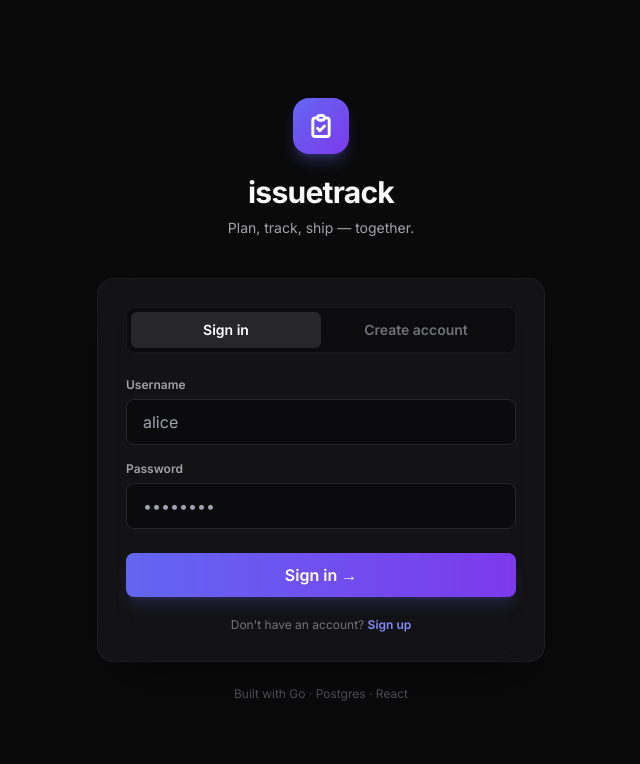
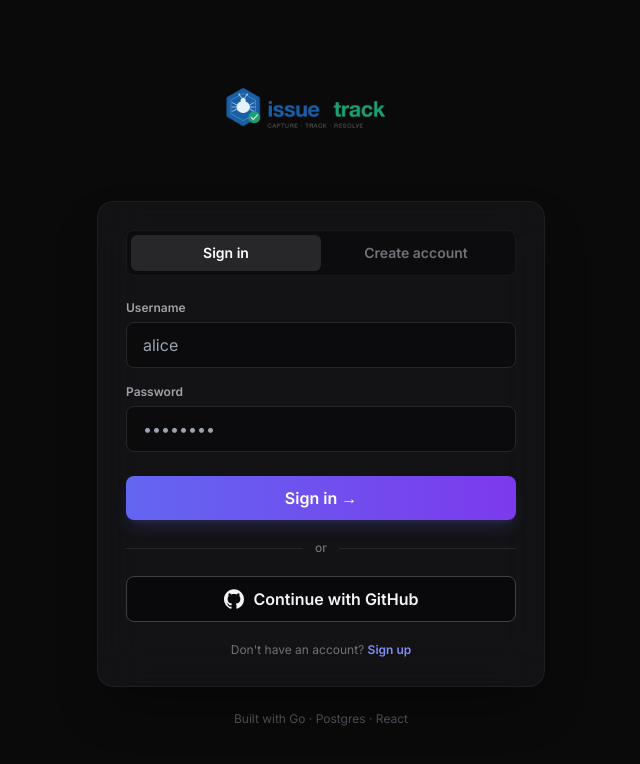
Before and after one commit to jahanzebmalick/issue_track-frontend, a React (Vite) app: page / in a window 1280 px wide. Shown: the top 764 px of the page, without its empty margins (319-959 px from the left). Built offline with nearby package versions, Linux system fonts and the light colour scheme; no server answers.

Commit message:
github login button + /me detection + logo

```diff
--- a/src/App.jsx
+++ b/src/App.jsx
@@ -1,12 +1,29 @@
-import { useState } from 'react'
+import { useEffect, useState } from 'react'
 import Auth from './pages/Auth'
 import Projects from './pages/Projects'
 import Project from './pages/Project'
 import Issue from './pages/Issue'
+import { api } from './lib/api'
 
 export default function App() {
   const [username, setUsername] = useState(() => localStorage.getItem('username') || null)
   const [view, setView] = useState({ name: 'projects' })
+  const [checking, setChecking] = useState(true)
+
+  useEffect(() => {
+    api.me()
+      .then((r) => r.ok ? r.json() : null)
+      .then((me) => {
+        if (me?.username) {
+          localStorage.setItem('username', me.username)
+          setUsername(me.username)
+        } else {
+          localStorage.removeItem('username')
+          setUsername(null)
+        }
+      })
+      .finally(() => setChecking(false))
+  }, [])
 
   const onAuth = (u) => {
     localStorage.setItem('username', u)
@@ -16,6 +33,14 @@ export default function App() {
   const onLogout = () => {
     localStorage.removeItem('username')
     setUsername(null)
+  }
+
+  if (checking) {
+    return (
+      <div className="min-h-screen flex items-center justify-center">
+        <div className="w-8 h-8 border-2 border-zinc-700 border-t-indigo-500 rounded-full animate-spin" />
+      </div>
+    )
   }
 
   if (!username) return <Auth onAuth={onAuth} />
--- a/src/pages/Auth.jsx
+++ b/src/pages/Auth.jsx
@@ -1,5 +1,9 @@
 import { useState } from 'react'
 import { api } from '../lib/api'
+
+const API_HOST = location.hostname === 'localhost'
+  ? 'http://localhost:8080'
+  : 'https://issuetrack-api.onrender.com'
 
 export default function Auth({ onAuth }) {
   const [mode, setMode] = useState('login')
@@ -34,14 +38,12 @@ export default function Auth({ onAuth }) {
   return (
     <div className="min-h-screen flex items-center justify-center px-6">
       <div className="w-full max-w-md">
-        <div className="text-center mb-10 slide-in">
-          <div className="inline-flex items-center justify-center w-14 h-14 rounded-2xl bg-gradient-to-br from-indigo-500 to-violet-600 shadow-lg shadow-indigo-500/30 mb-5">
-            <svg className="w-7 h-7 text-white" fill="none" viewBox="0 0 24 24" stroke="currentColor" strokeWidth={2.5}>
-              <path strokeLinecap="round" strokeLinejoin="round" d="M9 5H7a2 2 0 00-2 2v12a2 2 0 002 2h10a2 2 0 002-2V7a2 2 0 00-2-2h-2M9 5a2 2 0 002 2h2a2 2 0 002-2M9 5a2 2 0 012-2h2a2 2 0 012 2m-6 9l2 2 4-4" />
-            </svg>
-          </div>
-          <h1 className="text-3xl font-bold tracking-tight text-zinc-50">issuetrack</h1>
-          <p className="text-zinc-400 text-sm mt-2">Plan, track, ship — together.</p>
+        <div className="text-center mb-8 slide-in">
+          <img
+            src="/issuetrack_logo.png"
+            alt="issuetrack"
+            className="mx-auto h-24 w-auto object-contain"
+          />
         </div>
 
         <form onSubmit={submit} className="bg-zinc-900/70 border border-zinc-800/60 rounded-2xl p-7 backdrop-blur-xl shadow-2xl shadow-black/40 slide-in">
@@ -100,6 +102,22 @@ export default function Auth({ onAuth }) {
             {busy ? 'Please wait…' : mode === 'login' ? 'Sign in →' : 'Create account →'}
           </button>
 
+          <div className="flex items-center gap-3 my-5">
+            <div className="flex-1 h-px bg-zinc-800" />
+            <span className="text-xs text-zinc-500 font-medium">or</span>
+            <div className="flex-1 h-px bg-zinc-800" />
+          </div>
+
+          <a
+            href={`${API_HOST}/api/auth/github/login`}
+            className="w-full flex items-center justify-center gap-2.5 bg-zinc-950 hover:bg-zinc-800 border border-zinc-700 text-zinc-100 font-semibold py-2.5 rounded-lg transition"
+          >
+            <svg className="w-5 h-5" fill="currentColor" viewBox="0 0 24 24">
+              <path d="M12 .297c-6.63 0-12 5.373-12 12 0 5.303 3.438 9.8 8.205 11.385.6.113.82-.258.82-.577 0-.285-.01-1.04-.015-2.04-3.338.724-4.042-1.61-4.042-1.61C4.422 18.07 3.633 17.7 3.633 17.7c-1.087-.744.084-.729.084-.729 1.205.084 1.838 1.236 1.838 1.236 1.07 1.835 2.809 1.305 3.495.998.108-.776.417-1.305.76-1.605-2.665-.3-5.466-1.332-5.466-5.93 0-1.31.465-2.38 1.235-3.22-.135-.303-.54-1.523.105-3.176 0 0 1.005-.322 3.3 1.23.96-.267 1.98-.399 3-.405 1.02.006 2.04.138 3 .405 2.28-1.552 3.285-1.23 3.285-1.23.645 1.653.24 2.873.12 3.176.765.84 1.23 1.91 1.23 3.22 0 4.61-2.805 5.625-5.475 5.92.42.36.81 1.096.81 2.22 0 1.606-.015 2.896-.015 3.286 0 .315.21.69.825.57C20.565 22.092 24 17.592 24 12.297c0-6.627-5.373-12-12-12" />
+            </svg>
+            Continue with GitHub
+          </a>
+
           <div className="mt-5 text-center text-xs text-zinc-500">
             {mode === 'login' ? "Don't have an account? " : 'Already have one? '}
             <button
```
Also changed, not shown: public/issuetrack_logo.png (added), src/lib/api.js.
